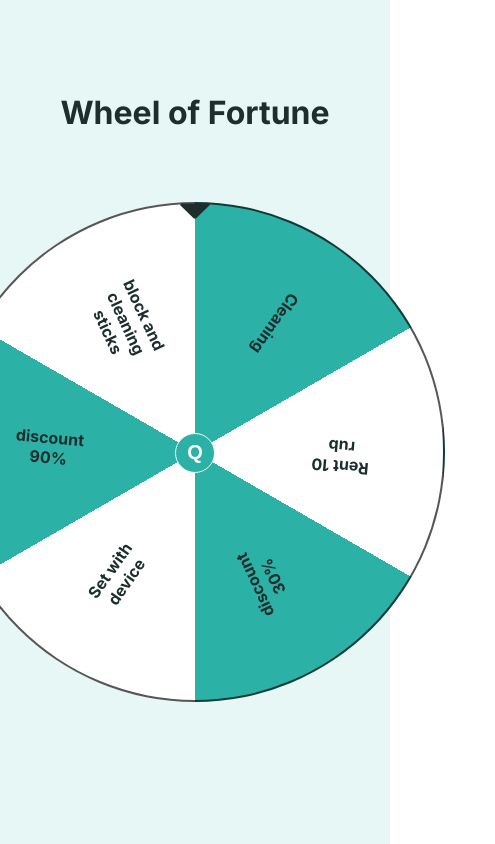
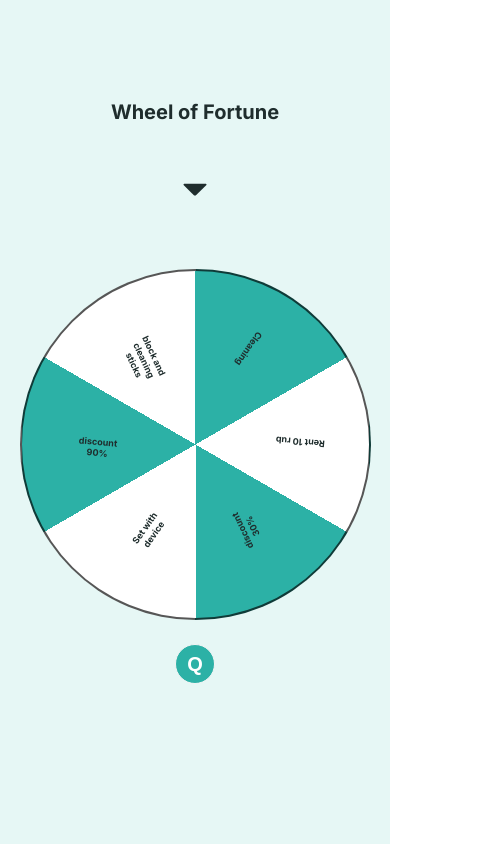
Before and after one commit to MaximMurysov/Wheel-of-Fortune, a React (Vite) app: page / in a window 390 px wide. Shown: the whole page, 495 px wide, since content can reach past the window. Built offline with nearby package versions, Linux system fonts and the light colour scheme.

Commit message:
fix: responsive design for mobile

```diff
--- a/src/components/styles.module.css
+++ b/src/components/styles.module.css
@@ -22,6 +22,7 @@
   color: #1f2d2d;
   margin-bottom: 20px;
   font-weight: bold;
+  font-size: clamp(20px, 5vw, 28px);
 }
 .fortuneContainer {
   display: flex;
@@ -34,8 +35,12 @@
 }
 
 .wheel {
-  width: 500px;
-  height: 500px;
+  -webkit-backface-visibility: hidden;
+  backface-visibility: hidden;
+  transform: translateZ(0);
+  will-change: transform;
+  width: min(90vw, 500px);
+  height: min(90vw, 500px);
   border-radius: 50%;
   background: conic-gradient(
     #2cb1a6 0deg 60deg,
@@ -53,10 +58,12 @@
 }
 .pointer {
   position: absolute;
-  top: 39px;
+  top: 5%;
   left: 50%;
   transform: translateX(-50%);
   z-index: 2;
+  width: clamp(30px, 8vw, 40px);
+  height: auto;
 }
 .segment {
   position: absolute;
@@ -131,3 +138,35 @@
   justify-content: center;
   margin-top: 20px;
 }
+
+@media (max-width: 480px) {
+  .fortuneContainer {
+    width: 100%;
+  }
+
+  .segmentText {
+    left: 10%;
+    width: 60px;
+    font-size: 9px;
+  }
+
+  .spin {
+    bottom: 10%;
+  }
+}
+
+@media (min-width: 768px) {
+  .fortuneContainer {
+    width: 600px;
+    height: 600px;
+  }
+
+  .wheel {
+    width: 500px;
+    height: 500px;
+  }
+
+  .spin {
+    bottom: 279px;
+  }
+}
```
